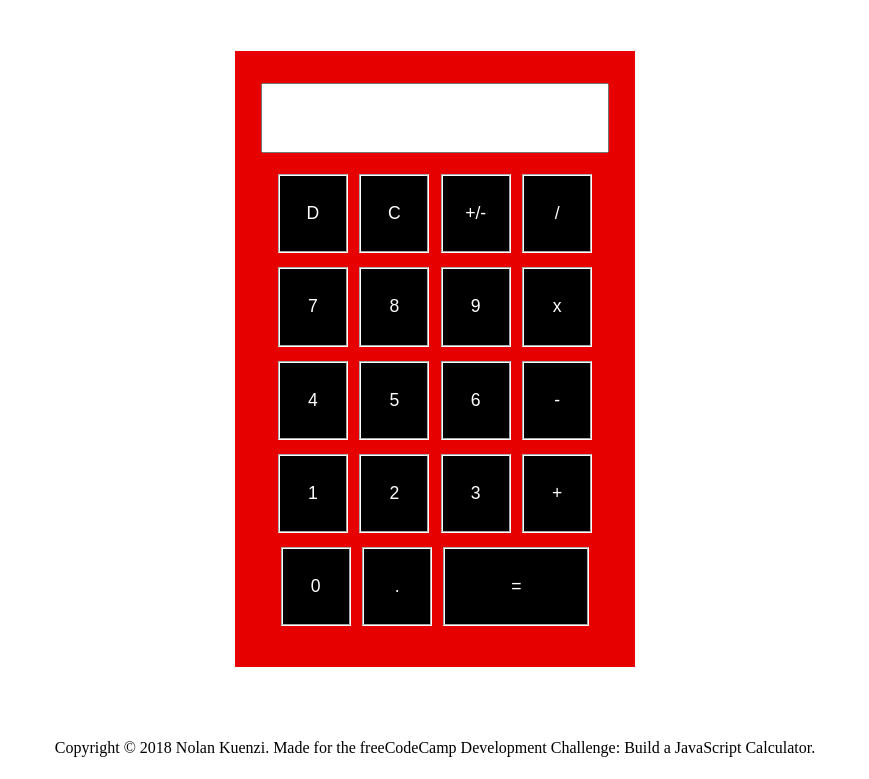
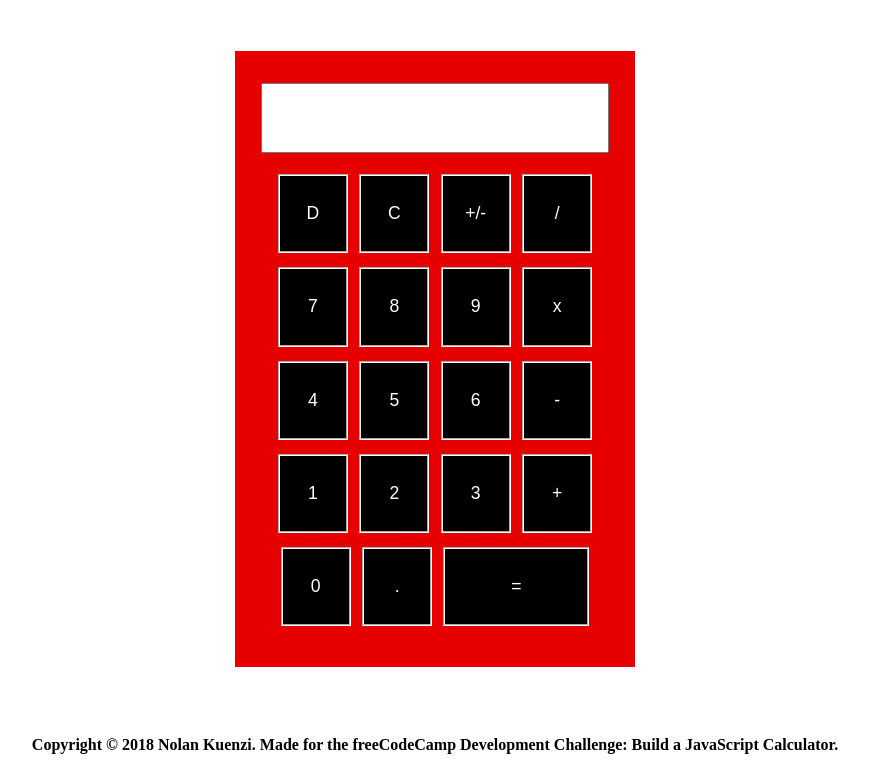
Before and after one commit to NolanKuenzi/basicCalculator, a website: page index.html in a window 1280 px wide. Shown: the part 69-848 px from the top of the page, without its empty margins (205-1074 px from the left). Drawn offline with Linux system fonts and the light colour scheme.

Commit message:
layout update

```diff
--- a/index.html
+++ b/index.html
@@ -45,7 +45,7 @@
 	  </div>
 	</div>
 		<div id="footer">
-    		Copyright © 2018 Nolan Kuenzi. Made for the freeCodeCamp Development Challenge: Build a JavaScript Calculator.
+    		<h4>Copyright © 2018 Nolan Kuenzi. Made for the freeCodeCamp Development Challenge: Build a JavaScript Calculator.</h4>
     	</div>
 	<script type="text/javascript" src="./public/index.js"></script>
 </body>
--- a/src/main.css
+++ b/src/main.css
@@ -80,7 +80,7 @@ body {
 
 #footer {
 	position: relative;
-	margin-top: -2.5em;
+	margin-top: -4em;
     text-align: center;
     bottom: 0;
     width: 100%;
```
